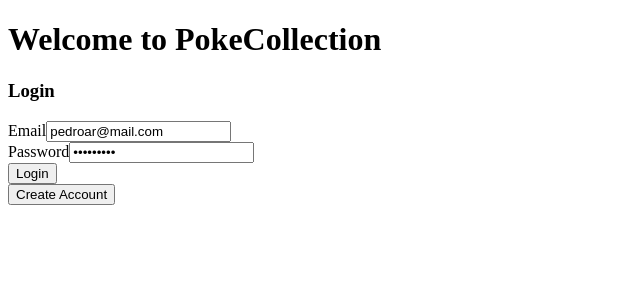
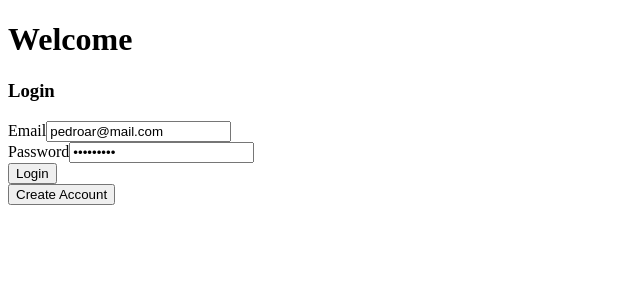
Before and after one commit to pdroariasvilela/PokeCollection, a React (Vite) app: page / in a window 1280 px wide. Shown: the top 300 px of the page, without its empty margins (0-640 px from the left). Built offline with nearby package versions, Linux system fonts and the light colour scheme; no server answers.

Commit message:
unauthenticatedapp -uppdate

```diff
--- a/src/App.jsx
+++ b/src/App.jsx
@@ -3,7 +3,7 @@ import AuthtenticatedApp from "./AuthenticatedApp"
 import UnauthtenticatedApp from "./UnauthtenticatedApp"
 
 
-import { getUser } from "./services/user-services"
+import { CreateUser, getUser } from "./services/user-services"
 import Login from "./services/auth-services"
 
 function App(){
@@ -17,14 +17,17 @@ function App(){
       }, [])
 
       function handleLogin (credentials){
-
           // Login(credentials).then(setUser).catch(console.log)
           Login(credentials).then( user => setUser(user)).catch(error => console.log(error))
       }
 
+      function handleSignUp (dataUser){
+        CreateUser(dataUser).then(setUser).catch(console.log)
+      }
+
      console.log(user)
 
-     return user ? <AuthtenticatedApp/> : <UnauthtenticatedApp onLogin = {handleLogin}/>
+     return user ? <AuthtenticatedApp/> : <UnauthtenticatedApp onLogin = {handleLogin} onSignUp = {handleSignUp}/>
 
 }
 
--- a/src/UnauthtenticatedApp.jsx
+++ b/src/UnauthtenticatedApp.jsx
@@ -2,7 +2,7 @@ import { useState } from "react"
 import LoginForm from "./components/login-form"
 import SignUpForm from "./components/signup-form"
 
-function UnauthtenticatedApp({onLogin}) {
+function UnauthtenticatedApp({onLogin , onSignUp}) {
 
 
     const [showLogin, setShowLogin] = useState(true)
@@ -14,8 +14,8 @@ function UnauthtenticatedApp({onLogin}) {
 
     return (
         <div>
-            <h1>Welcome to PokeCollection</h1>
-            {showLogin ? <LoginForm onLogin = {onLogin} /> : <SignUpForm />}
+            <h1>Welcome</h1>
+            {showLogin ? <LoginForm onLogin = {onLogin} /> : <SignUpForm  onSignUp = {onSignUp}/>}
             <button onClick={handleClick}>
                 {showLogin ? "Create Account" : "Login"}
             </button>
--- a/src/components/signup-form.jsx
+++ b/src/components/signup-form.jsx
@@ -1,10 +1,10 @@
 import { useState } from "react"
 
 import Input from "./input";
-import { CreateUser } from "../services/user-services";
 
 
-function SignUpForm(){
+
+function SignUpForm({onSignUp}){
 
     const [ formData , setFormData] = useState({
         email : '',
@@ -26,7 +26,7 @@ function SignUpForm(){
 
         event.preventDefault()
 
-        CreateUser(formData).then((user)=> console.log(user)).catch((error)=> console.log(error))
+        onSignUp(formData)
 
     }
 
```
